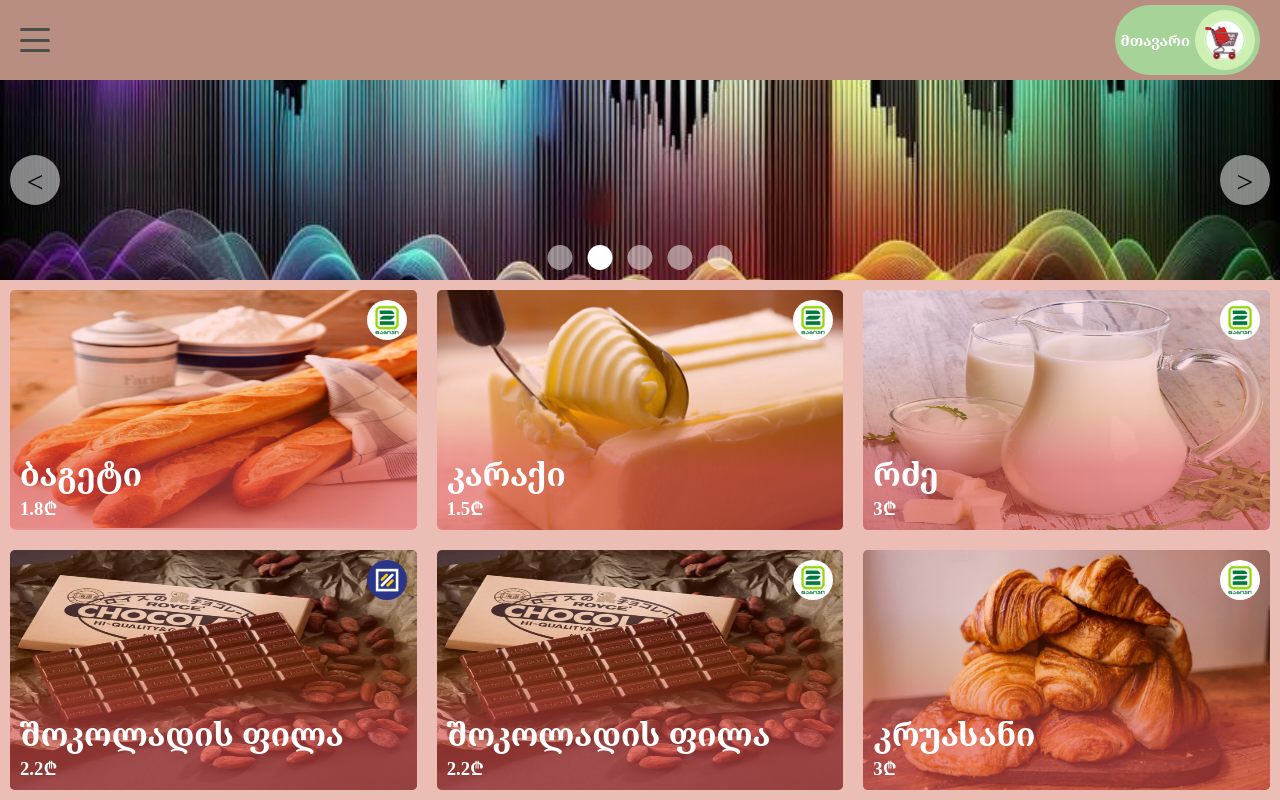
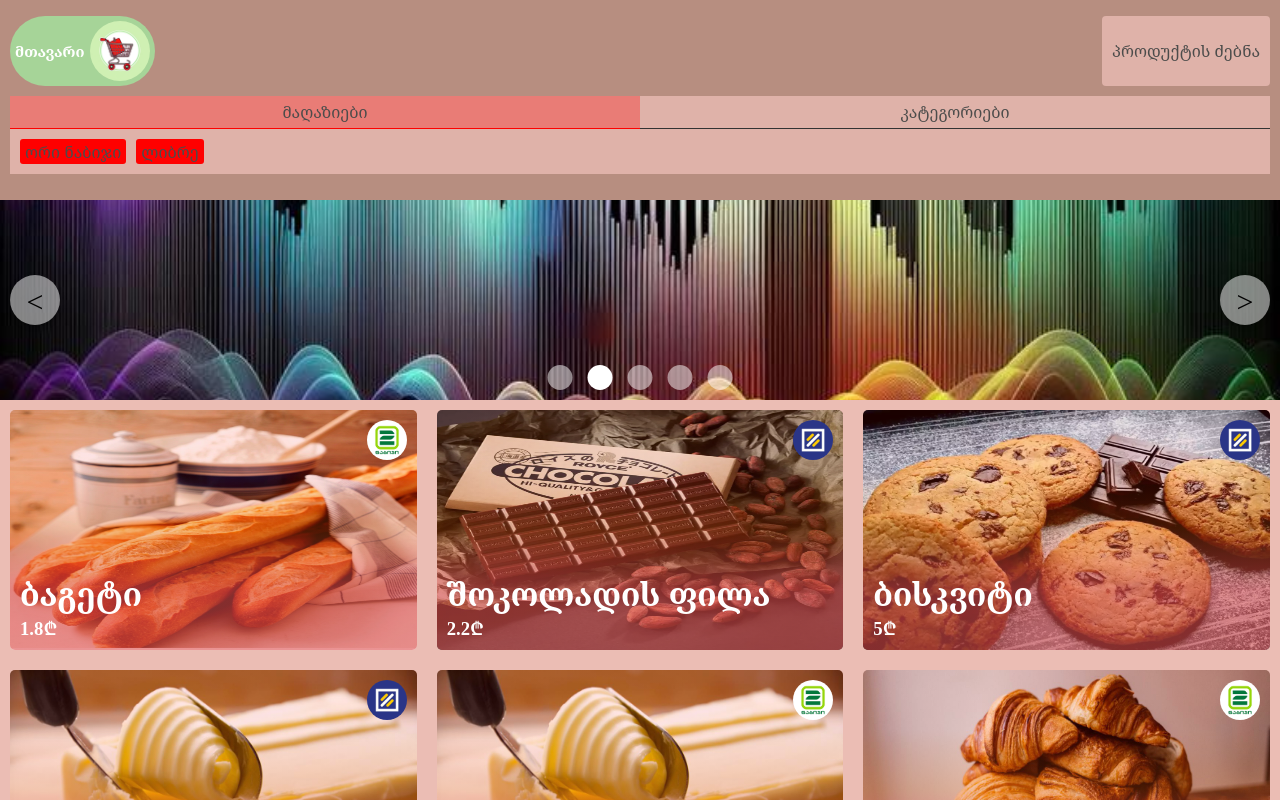
Before and after one commit to LukaJanelidze/discounts, a React (Vite) app: page / in a window 1280 px wide. Shown: the top 800 px of the page. Built offline with nearby package versions, Linux system fonts and the light colour scheme.

Commit message:
fix design

```diff
--- a/src/ProductsData.ts
+++ b/src/ProductsData.ts
@@ -11,6 +11,9 @@ export interface ProductI {
 }
 
 const ProductsData = [
+
+  //ორი ნაბიჯი
+
   {
     "id": "ori-nabiji-dachrili-puri",
     "name": "პური",
@@ -42,7 +45,142 @@ const ProductsData = [
     "description": "კარაქის კრუასანი",
     "market": "ორი ნაბიჯი",
     "category": "ცომეული",
+    "marketImage": "/marketImgs/oriNabijiImg.png",
+  },
+  {
+    "id": "ori-nabiji-biskviti",
+    "name": "ბისკვიტი",
+    "englishName": "biskviti",
+    "price": 5.0,
+    "image": "/productImages/tkbileuli/biskviti.webp",
+    "description": "გემრიელი ბისკვიტი",
+    "market": "ორი ნაბიჯი",
+    "category": "ტკბილეული",
+    "marketImage": "/marketImgs/oriNabijiImg.png",
+  },
+  {
+    "id": "ori-nabiji-shokoladis-fila",
+    "name": "შოკოლადის ფილა",
+    "englishName": "shokoladis fila",
+    "price": 2.2,
+    "image": "/productImages/tkbileuli/shokoladi.webp",
+    "description": "შოკოლადის ფილა",
+    "market": "ორი ნაბიჯი",
+    "category": "ტკბილეული",
+    "marketImage": "/marketImgs/oriNabijiImg.png",
+  },
+  {
+    "id": "ori-nabiji-namcxvari",
+    "name": "ნამცხვარი",
+    "englishName": "namcxvari",
+    "price": 12.0,
+    "image": "/productImages/tkbileuli/namtskhvari.webp",
+    "description": "გემრიელი ნამცხვარი",
+    "market": "ორი ნაბიჯი",
+    "category": "ტკბილეული",
+    "marketImage": "/marketImgs/oriNabijiImg.png",
+  },
+  {
+    "id": "ori-nabiji-rdze",
+    "name": "რძე",
+    "englishName": "rdze",
+    "price": 3.0,
+    "image": "/productImages/rdzisNatsarmi/rdze.jpg",
+    "description": "ნატურალური რძე",
+    "market": "ორი ნაბიჯი",
+    "category": "რძის ნაწარმი",
+    "marketImage": "/marketImgs/oriNabijiImg.png",
+  },
+  {
+    "id": "ori-nabiji-karaki",
+    "name": "კარაქი",
+    "englishName": "karaqi",
+    "price": 1.5,
+    "image": "/productImages/rdzisNatsarmi/karaki.jpg",
+    "description": "გემრიელი კარაქი",
+    "market": "ორი ნაბიჯი",
+    "category": "რძის ნაწარმი",
+    "marketImage": "/marketImgs/oriNabijiImg.png",
+  },
+  {
+    "id": "ori-nabiji-yveli",
+    "name": "ყველი",
+    "englishName": "yveli",
+    "price": 6.0,
+    "image": "/productImages/rdzisNatsarmi/kveli.jpg",
+    "description": "ქართული ყველი",
+    "market": "ორი ნაბიჯი",
+    "category": "რძის ნაწარმი",
     "marketImage": "/marketImgs/oriNabijiImg.png"
+  },
+
+  //ლიბრე
+
+  {
+    "id": "libre-rdze",
+    "name": "რძე",
+    "englishName": "rdze",
+    "price": 3.0,
+    "image": "/productImages/rdzisNatsarmi/rdze.jpg",
+    "description": "ნატურალური რძე",
+    "market": "ლიბრე",
+    "category": "რძის ნაწარმი",
+    "marketImage": "/marketImgs/libreImg.jpg"
+  },
+  {
+    "id": "libre-karaqi",
+    "name": "კარაქი",
+    "englishName": "karaqi",
+    "price": 1.5,
+    "image": "/productImages/rdzisNatsarmi/karaki.jpg",
+    "description": "ბუნებრივი იოგურტი",
+    "market": "ლიბრე",
+    "category": "რძის ნაწარმი",
+    "marketImage": "/marketImgs/libreImg.jpg"
+  },
+  {
+    "id": "libre-yveli",
+    "name": "ყველი",
+    "englishName": "yveli",
+    "price": 6.0,
+    "image": "/productImages/rdzisNatsarmi/kveli.jpg",
+    "description": "ქართული ყველი",
+    "market": "ლიბრე",
+    "category": "რძის ნაწარმი",
+    "marketImage": "/marketImgs/libreImg.jpg"
+  },
+  {
+    "id": "libre-biskviti",
+    "name": "ბისკვიტი",
+    "englishName": "biskviti",
+    "price": 5.0,
+    "image": "/productImages/tkbileuli/biskviti.webp",
+    "description": "ბისკვიტი",
+    "market": "ლიბრე",
+    "category": "ტკბილეული",
+    "marketImage": "/marketImgs/libreImg.jpg"
+  },
+  {
+    "id": "libre-shokoladis-fila",
+    "name": "შოკოლადის ფილა",
+    "englishName": "shokoladis fila",
+    "price": 2.2,
+    "image": "/productImages/tkbileuli/shokoladi.webp",
+    "description": "შოკოლადის ფილა",
+    "market": "ლიბრე",
+    "category": "ტკბილეული",
+    "marketImage": "/marketImgs/libreImg.jpg"
+  },
+  {
+    "id": "libre-namcxvari",
+    "name": "ნამცხვარი",
+    "englishName": "namcxvari",
+    "price": 12.0,
+    "image": "/productImages/tkbileuli/namtskhvari.webp",
+    "description": "გემრიელი ნამცხვარი",
+    "market": "ლიბრე",
+    "category": "ტკბილეული",
+    "marketImage": "/marketImgs/libreImg.jpg"
   },
   {
     "id": "libre-tsomeuli-puri",
@@ -77,142 +215,7 @@ const ProductsData = [
     "category": "ცომეული",
     "marketImage": "/marketImgs/libreImg.jpg"
   },
-  //ტკბილეული
-  {
-    "id": "ori-nabiji-biskviti",
-    "name": "ბისკვიტი",
-    "englishName": "biskviti",
-    "price": 5.0,
-    "image": "/productImages/tkbileuli/biskviti.webp",
-    "description": "გემრიელი ბისკვიტი",
-    "market": "ორი ნაბიჯი",
-    "category": "ტკბილეული",
-    "marketImage": "/marketImgs/oriNabijiImg.png"
-  },
-  {
-    "id": "ori-nabiji-shokoladis-fila",
-    "name": "შოკოლადის ფილა",
-    "englishName": "shokoladis fila",
-    "price": 2.2,
-    "image": "/productImages/tkbileuli/shokoladi.webp",
-    "description": "შოკოლადის ფილა",
-    "market": "ორი ნაბიჯი",
-    "category": "ტკბილეული",
-    "marketImage": "/marketImgs/oriNabijiImg.png"
-  },
-  {
-    "id": "ori-nabiji-namcxvari",
-    "name": "ნამცხვარი",
-    "englishName": "namcxvari",
-    "price": 12.0,
-    "image": "/productImages/tkbileuli/namtskhvari.webp",
-    "description": "გემრიელი ნამცხვარი",
-    "market": "ორი ნაბიჯი",
-    "category": "ტკბილეული",
-    "marketImage": "/marketImgs/oriNabijiImg.png"
-  },
 
-  {
-    "id": "libre-biskviti",
-    "name": "ბისკვიტი",
-    "englishName": "biskviti",
-    "price": 5.0,
-    "image": "/productImages/tkbileuli/biskviti.webp",
-    "description": "ბისკვიტი",
-    "market": "ლიბრე",
-    "category": "ტკბილეული",
-    "marketImage": "/marketImgs/libreImg.jpg"
-  },
-  {
-    "id": "libre-shokoladis-fila",
-    "name": "შოკოლადის ფილა",
-    "englishName": "shokoladis fila",
-    "price": 2.2,
-    "image": "/productImages/tkbileuli/shokoladi.webp",
-    "description": "შოკოლადის ფილა",
-    "market": "ლიბრე",
-    "category": "ტკბილეული",
-    "marketImage": "/marketImgs/libreImg.jpg"
-  },
-  {
-    "id": "libre-namcxvari",
-    "name": "ნამცხვარი",
-    "englishName": "namcxvari",
-    "price": 12.0,
-    "image": "/productImages/tkbileuli/namtskhvari.webp",
-    "description": "გემრიელი ნამცხვარი",
-    "market": "ლიბრე",
-    "category": "ტკბილეული",
-    "marketImage": "/marketImgs/libreImg.jpg"
-  },
-  // რძის ნაწარმი Products
-  {
-    "id": "ori-nabiji-rdze",
-    "name": "რძე",
-    "englishName": "rdze",
-    "price": 3.0,
-    "image": "/productImages/rdzisNatsarmi/rdze.jpg",
-    "description": "ნატურალური რძე",
-    "market": "ორი ნაბიჯი",
-    "category": "რძის ნაწარმი",
-    "marketImage": "/marketImgs/oriNabijiImg.png"
-  },
-  {
-    "id": "ori-nabiji-karaki",
-    "name": "კარაქი",
-    "englishName": "karaqi",
-    "price": 1.5,
-    "image": "/productImages/rdzisNatsarmi/karaki.jpg",
-    "description": "გემრიელი კარაქი",
-    "market": "ორი ნაბიჯი",
-    "category": "რძის ნაწარმი",
-    "marketImage": "/marketImgs/oriNabijiImg.png"
-  },
-  {
-    "id": "ori-nabiji-yveli",
-    "name": "ყველი",
-    "englishName": "yveli",
-    "price": 6.0,
-    "image": "/productImages/rdzisNatsarmi/kveli.jpg",
-    "description": "ქართული ყველი",
-    "market": "ორი ნაბიჯი",
-    "category": "რძის ნაწარმი",
-    "marketImage": "/marketImgs/oriNabijiImg.png"
-  },
-
-  {
-    "id": "libre-rdze",
-    "name": "რძე",
-    "englishName": "rdze",
-    "price": 3.0,
-    "image": "/productImages/rdzisNatsarmi/rdze.jpg",
-    "description": "ნატურალური რძე",
-    "market": "ლიბრე",
-    "category": "რძის ნაწარმი",
-    "marketImage": "/marketImgs/libreImg.jpg"
-  },
-  {
-    "id": "libre-karaqi",
-    "name": "კარაქი",
-    "englishName": "karaqi",
-    "price": 1.5,
-    "image": "/productImages/rdzisNatsarmi/karaki.jpg",
-    "description": "ბუნებრივი იოგურტი",
-    "market": "ლიბრე",
-    "category": "რძის ნაწარმი",
-    "marketImage": "/marketImgs/libreImg.jpg"
-  },
-  {
-    "id": "libre-yveli",
-    "name": "ყველი",
-    "englishName": "yveli",
-    "price": 6.0,
-    "image": "/productImages/rdzisNatsarmi/kveli.jpg",
-    "description": "ქართული ყველი",
-    "market": "ლიბრე",
-    "category": "რძის ნაწარმი",
-    "marketImage": "/marketImgs/libreImg.jpg"
-  }
 ]
 
 export default ProductsData;
--- a/src/assets/components/headerNavbar/HeaderNavbar.css
+++ b/src/assets/components/headerNavbar/HeaderNavbar.css
@@ -21,6 +21,10 @@
     -webkit-tap-highlight-color: transparent;
 }
 
+.header-menu {
+    display: none;
+}
+
 .main-logo {
     width: 100%;
     height: 70px;
@@ -40,9 +44,17 @@
     border-radius: 100px;
 }
 
+.website-name {
+    display: none;
+}
+
+.search-bigscreen {
+    display: none;
+}
+
   /* Hidden state for navbar when scrolling down */
 .navbar.hidden {
-    top: -80px;
+    top: -200px;
 }
 
 /* Menu icon (three lines) */
@@ -69,7 +81,7 @@
     -webkit-tap-highlight-color: transparent;
 }
 
-.homepage-button .main-logo h1 {
+.homepage-button .main-logo .website-main {
     font-size: 15px;
     font-weight: 700;
     margin-right: 5px;
@@ -154,3 +166,91 @@
 .section-content a:hover {
     color: #bbb;
 }
+
+@media screen and (min-width: 768px) {
+
+    .header {
+        display: flex;
+        flex-direction: column;
+    }
+
+    .navbar-wrapper {
+        height: 200px;
+    }
+
+    .navbar {
+        height: 200px;
+        flex-direction: column;
+        align-items: center;
+        justify-content: center;
+        padding: 10px;
+    }
+
+    .homepage-button-box {
+        width: 100%;
+        display: flex;
+        justify-content: space-between;
+        align-items: center;
+    }
+
+    .search-bigscreen {
+        display: flex;
+    }
+
+    .header-menu {
+        display: flex;
+        flex-direction: column;
+        background-color: #DFB2A9;
+        width: 100%;
+        margin: 10px;
+    }
+
+    .section-tabs-bigscreen {
+        display: flex;
+        flex-direction: row;
+        justify-content: center;
+        align-items: center;
+    }
+
+    .section-content-bigscreen {
+        display: flex;
+        flex-direction: row;
+        justify-content: flex-start;
+        height: 45px;
+        padding: 5px;
+    }
+
+    .section-content-bigscreen a {
+        color: #4C4C4B;
+        margin: 5px;
+        display: flex;
+        justify-content: start;
+        align-items: center;
+        text-decoration: none;
+        background-color: red;
+        padding: 5px;
+        border-radius: 3px;
+    }
+
+    .section-content-bigscreen a:hover {
+        color: black;
+    }
+
+    .tab.active {
+        background-color: rgba(255, 0, 0, 0.3);
+    }
+
+    .menu-icon {
+        display: none;
+    }
+
+    .section-tabs {
+        display: none;
+    }
+
+    .section-content {
+        display: none;
+    }
+
+
+}
--- a/src/assets/components/headerNavbar/HeaderNavbar.tsx
+++ b/src/assets/components/headerNavbar/HeaderNavbar.tsx
@@ -49,7 +49,7 @@ const Navbar: React.FC = () => {
   }, []);
 
   return (
-    <div>
+    <div className='header'>
       {/* Wrapper to reserve space */}
       <div className="navbar-wrapper">
         <nav className={`navbar ${isVisible ? '' : 'hidden'}`} ref={navbarRef}>
@@ -59,11 +59,58 @@ const Navbar: React.FC = () => {
             <div className="line"></div>
           </div>
 
+          <div className='homepage-button-box'>
+
           <div className="homepage-button" onClick={() => navigate('/')}>
             <div className="main-logo">
-              <h1>მთავარი</h1>
+              <h1 className='website-main'>მთავარი</h1>
+              <h1 className='website-name'>FASDAKLEBEBI.GE</h1>
               <img src="/imgs/logo.png" alt="logo" />
             </div>
+          </div>
+
+          <div className='search-bigscreen'>
+              < Search setIsOpen={setIsOpen} />
+            </div>
+
+          </div>
+
+
+          {/* after 768px */}
+
+       <div className='header-menu'>
+
+          <div className="section-tabs-bigscreen">
+          <div
+            className={`tab ${activeSection === 'shops' ? 'active' : ''}`}
+            onClick={showShops}
+          >
+            მაღაზიები
+          </div>
+          <div
+            className={`tab ${activeSection === 'products' ? 'active' : ''}`}
+            onClick={showProducts}
+          >
+            კატეგორიები
+          </div>
+          </div>
+
+          {activeSection === 'shops' && (
+          <div className="section-content-bigscreen">
+            {/* These links route to filtered product lists by market */}
+            <Link to="/market/ორი-ნაბიჯი" onClick={closeNavbar}>ორი ნაბიჯი</Link>
+            <Link to="/market/ლიბრე" onClick={closeNavbar}>ლიბრე</Link>
+          </div>
+          )}
+
+          {activeSection === 'products' && (
+          <div className="section-content-bigscreen">
+            <Link to="/category/ცომეული" onClick={closeNavbar}>ცომეული</Link>
+            <Link to="/category/ტკბილეული" onClick={closeNavbar}>ტკბილეული</Link>
+            <Link to="/category/რძის-ნაწარმი" onClick={closeNavbar}>რძის ნაწარმი</Link>
+          </div>
+          )}
+
           </div>
         </nav>
       </div>
@@ -107,6 +154,7 @@ const Navbar: React.FC = () => {
           </div>
         )}
       </div>
+
     </div>
   );
 };
--- a/src/assets/components/headerNavbar/Search.css
+++ b/src/assets/components/headerNavbar/Search.css
@@ -165,3 +165,9 @@
     color: #4C4C4B;
     padding: 10px;
 }
+
+@media screen and (min-width: 768px) {
+    .search-button {
+        height: 70px;
+    }
+}
```
